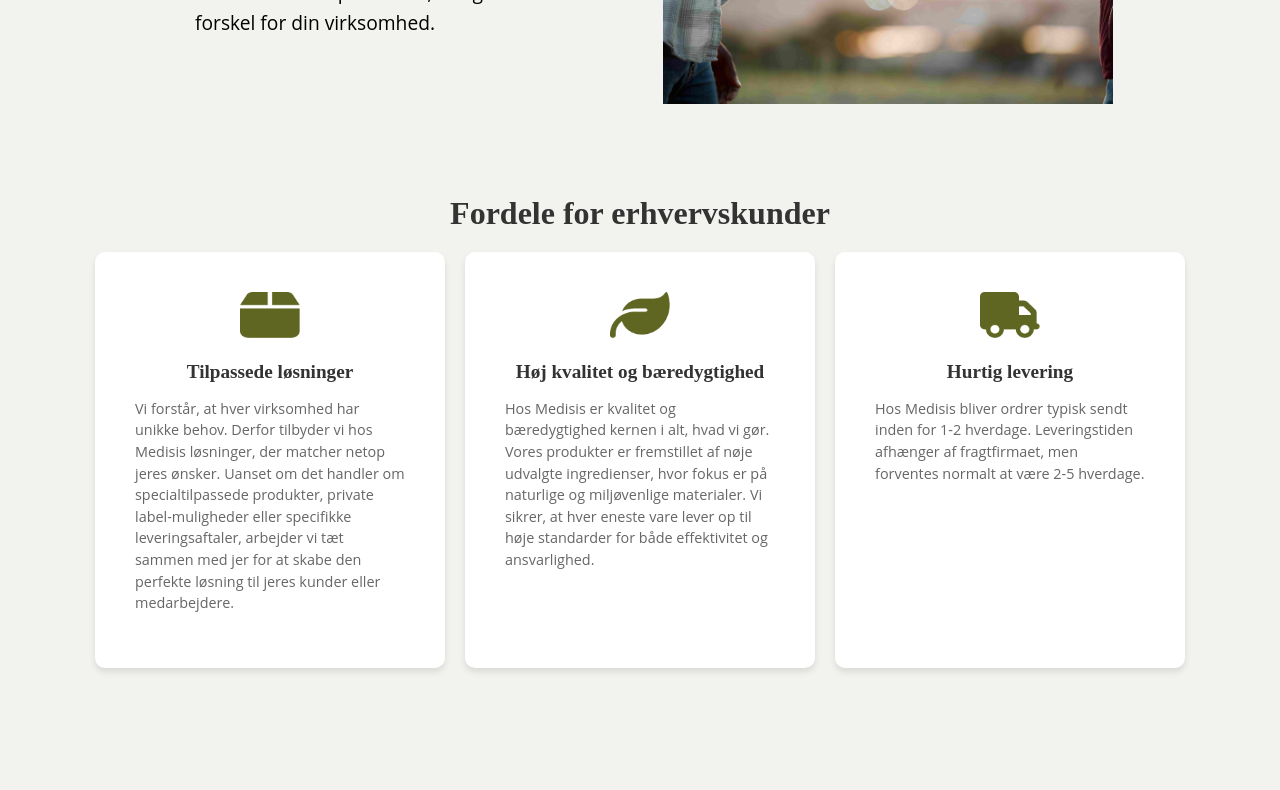
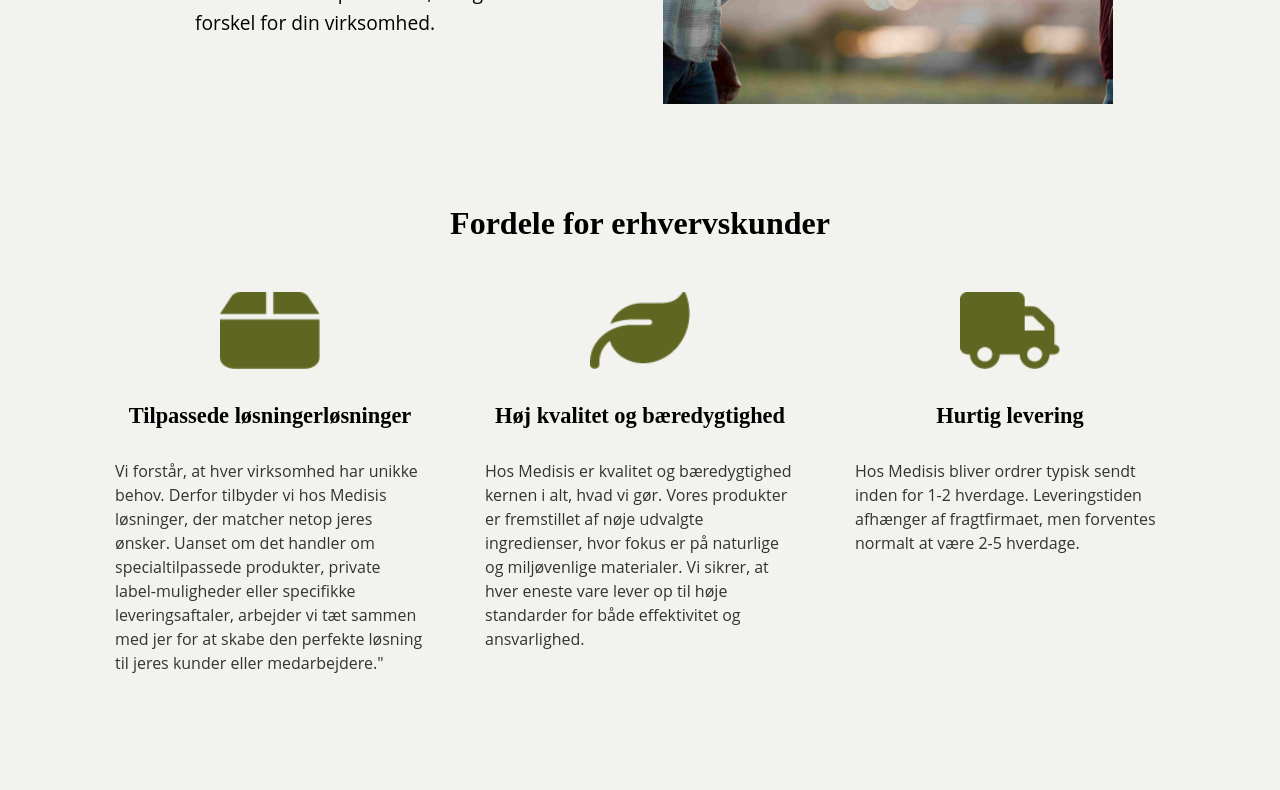
Before and after one commit to MagnusSigaardNoerlev/Medisis, a Vue app in the folder MedisisEksamen/: page /erhverv in a window 1280 px wide. Shown: the part 380-1170 px from the top of the page. Built offline with nearby package versions, Linux system fonts and the light colour scheme.

Commit message:
slettede fordele componet

```diff
--- a/MedisisEksamen/src/components/Fordele.vue
+++ /dev/null
@@ -1,104 +0,0 @@
-<template>
-  <section class="fordele">
-    <h2>Fordele for erhvervskunder</h2>
-    <div class="fordele-container">
-      <div class="kort" v-for="fordel in fordele" :key="fordel.id">
-        <div class="ikon">
-          <img :src="fordel.ikon" :alt="fordel.overskrift" />
-        </div>
-        <h3>{{ fordel.overskrift }}</h3>
-        <p>{{ fordel.beskrivelse }}</p>
-      </div>
-    </div>
-  </section>
-</template>
-
-<script>
-import KasseIkon from "@/assets/kasse-ikon.png";
-import LeveringIkon from "@/assets/levering-ikon.png";
-import BaeredygtighedIkon from "@/assets/baeredygtighed-ikon.png";
-
-export default {
-  name: "FordeleSection",
-  data() {
-    return {
-      fordele: [
-        {
-          id: 1,
-          ikon: KasseIkon,
-          overskrift: "Tilpassede løsninger",
-          beskrivelse:
-            "Vi forstår, at hver virksomhed har unikke behov. Derfor tilbyder vi hos Medisis løsninger, der matcher netop jeres ønsker. Uanset om det handler om specialtilpassede produkter, private label-muligheder eller specifikke leveringsaftaler, arbejder vi tæt sammen med jer for at skabe den perfekte løsning til jeres kunder eller medarbejdere.",
-        },
-        {
-          id: 2,
-          ikon: BaeredygtighedIkon,
-          overskrift: "Høj kvalitet og bæredygtighed",
-          beskrivelse:
-            "Hos Medisis er kvalitet og bæredygtighed kernen i alt, hvad vi gør. Vores produkter er fremstillet af nøje udvalgte ingredienser, hvor fokus er på naturlige og miljøvenlige materialer. Vi sikrer, at hver eneste vare lever op til høje standarder for både effektivitet og ansvarlighed.",
-        },
-        {
-          id: 3,
-          ikon: LeveringIkon,
-          overskrift: "Hurtig levering",
-          beskrivelse:
-            "Hos Medisis bliver ordrer typisk sendt inden for 1-2 hverdage. Leveringstiden afhænger af fragtfirmaet, men forventes normalt at være 2-5 hverdage.",
-        },
-      ],
-    };
-  },
-};
-</script>
-
-<style scoped>
-.fordele {
-  padding: 40px 20px;
-  text-align: center;
-}
-
-.fordele h2 {
-  font-size: 2rem;
-  margin-bottom: 20px;
-  color: #333;
-}
-
-.fordele-container {
-  display: flex;
-  gap: 20px;
-  justify-content: center;
-  flex-wrap: wrap;
-}
-
-.kort {
-  background-color: #fff;
-  border-radius: 10px;
-  box-shadow: 0 4px 6px rgba(0, 0, 0, 0.1);
-  padding: 40px;
-  max-width: 300px;
-  flex: 1;
-  text-align: left;
-}
-
-.ikon {
-  text-align: center;
-  margin-bottom: 15px;
-}
-
-.ikon img {
-  width: 60px;
-  height: auto;
-}
-
-.kort h3 {
-  font-size: 1.2rem;
-  margin-bottom: 10px;
-  color: #333;
-  text-align: center;
-}
-
-.kort p {
-  font-size: 0.9rem;
-  line-height: 1.5;
-  color: #666;
-}
-</style>
--- a/MedisisEksamen/src/views/Erhverv.vue
+++ b/MedisisEksamen/src/views/Erhverv.vue
@@ -10,9 +10,42 @@
       <img src="@/assets/KvindeH.jpg" alt="Medisis Produkter" />
     </div>
   </div>
-  <div>
-    <FordeleSection />
-  </div>
+  <section class="values-section">
+    <h2>Fordele for erhvervskunder</h2>
+    <div class="values-container">
+      <div class="value-item">
+        <img src="@/assets/kasse-ikon.png" alt="Genbrugsplast ikon" />
+        <h4>Tilpassede løsningerløsninger</h4>
+        <p>
+          Vi forstår, at hver virksomhed har unikke behov. Derfor tilbyder vi
+          hos Medisis løsninger, der matcher netop jeres ønsker. Uanset om det
+          handler om specialtilpassede produkter, private label-muligheder eller
+          specifikke leveringsaftaler, arbejder vi tæt sammen med jer for at
+          skabe den perfekte løsning til jeres kunder eller medarbejdere."
+        </p>
+      </div>
+      <div class="value-item">
+        <img src="@/assets/baeredygtighed-ikon.png" alt="Ægte produkter ikon" />
+        <h4>Høj kvalitet og bæredygtighed</h4>
+        <p>
+          Hos Medisis er kvalitet og bæredygtighed kernen i alt, hvad vi gør.
+          Vores produkter er fremstillet af nøje udvalgte ingredienser, hvor
+          fokus er på naturlige og miljøvenlige materialer. Vi sikrer, at hver
+          eneste vare lever op til høje standarder for både effektivitet og
+          ansvarlighed.
+        </p>
+      </div>
+      <div class="value-item">
+        <img src="@/assets/levering-ikon.png" alt="God kundeservice ikon" />
+        <h4>Hurtig levering</h4>
+        <p>
+          Hos Medisis bliver ordrer typisk sendt inden for 1-2 hverdage.
+          Leveringstiden afhænger af fragtfirmaet, men forventes normalt at være
+          2-5 hverdage.
+        </p>
+      </div>
+    </div>
+  </section>
   <section class="popular-products">
     <h3>Produktoversigt</h3>
     <div class="products-container">
@@ -71,15 +104,7 @@
   </section>
 </template>
 
-<script>
-import FordeleSection from "@/components/Fordele.vue";
-
-export default {
-  components: {
-    FordeleSection,
-  },
-};
-</script>
+<script></script>
 
 <style scoped>
 .forside-container {
@@ -244,4 +269,44 @@ export default {
 .pakke-detaljer button:hover {
   background-color: #3e7732;
 }
+
+.values-section {
+  text-align: center;
+  padding: 50px 20px;
+}
+
+.values-section h2 {
+  font-size: 2rem;
+  margin-bottom: 30px;
+}
+
+.values-container {
+  display: grid;
+  grid-template-columns: repeat(
+    auto-fit,
+    minmax(250px, 1fr)
+  ); /* Responsivt grid */
+  gap: 20px;
+  max-width: 1200px;
+  margin: 0 auto;
+}
+
+.value-item {
+  padding: 20px;
+}
+
+.value-item img {
+  width: 100px; /* Ikonstørrelse */
+  height: auto;
+}
+
+.value-item h3 {
+  margin-bottom: 15px;
+}
+
+.value-item p {
+  line-height: 1.5;
+  color: #333;
+  text-align: left;
+}
 </style>
```
